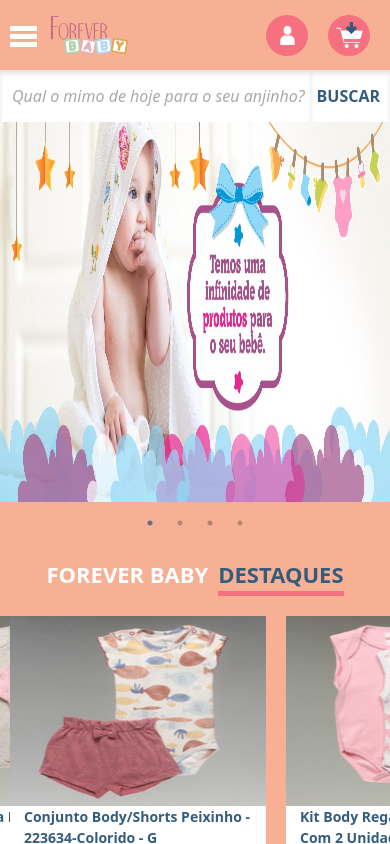
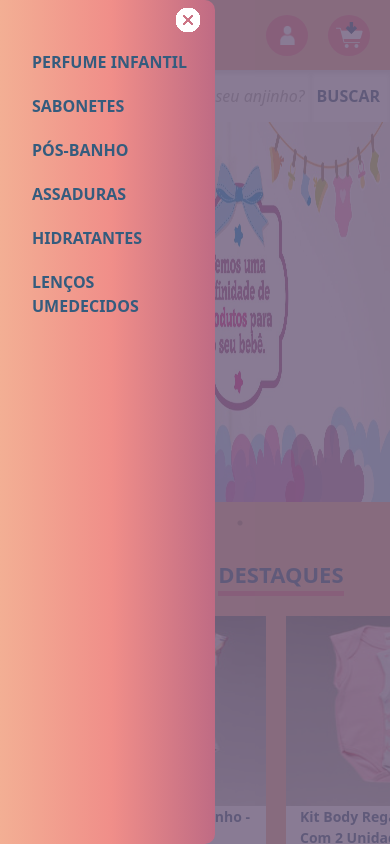
Before and after one commit to lucasquearis/forever-liss-case, a React (Create React App) app: page / in a window 390 px wide. Both pictures are taken after a click on the button 23 px from the left and 35 px from the top of the page. Shown: the top 844 px of the page. Built offline with nearby package versions, Linux system fonts and the light colour scheme.

Commit message:
estiliza menu hambuguer responsivo

```diff
--- a/src/App.jsx
+++ b/src/App.jsx
@@ -5,16 +5,18 @@ import Header from './components/Header';
 import Highlights from './components/Highlights';
 import Modal from './components/Modal';
 import Navigation from './components/Navigation';
+import NavigationHamburguer from './components/NavigationHamburguer';
 import Newsletter from './components/Newsletter';
 import SocialMedias from './components/SocialMedias';
 import StateContext from './context/StateContext';
 import './style.css';
 
 function App() {
-  const { isModalVisible } = useContext(StateContext);
+  const { isModalVisible, hamburguerOpen } = useContext(StateContext);
   return (
     <div className="App">
       {isModalVisible && <Modal />}
+      {hamburguerOpen && <NavigationHamburguer />}
       <Header />
       <Navigation />
       <Carrousel />
--- a/src/components/HamburguerMenu/index.jsx
+++ b/src/components/HamburguerMenu/index.jsx
@@ -1,10 +1,12 @@
-import React from 'react';
+import React, { useContext } from 'react';
 import './style.css';
 import hamburguerIcon from '../../icons/hamburguer-menu.png';
+import StateContext from '../../context/StateContext';
 
 function HamburguerMenu() {
+  const { setHamburguerOpen } = useContext(StateContext);
   return (
-    <button className="button-menu" type="button">
+    <button onClick={() => setHamburguerOpen(true)} className="button-menu" type="button">
       <img src={hamburguerIcon} alt="menu" />
     </button>
   );
--- a/src/components/Navigation/index.jsx
+++ b/src/components/Navigation/index.jsx
@@ -1,23 +1,19 @@
 /* eslint-disable jsx-a11y/anchor-is-valid */
-import React, { useContext } from 'react';
+import React from 'react';
 import { v4 as uuidv4 } from 'uuid';
 import listNavigation from '../../constants/listNavigation';
-import StateContext from '../../context/StateContext';
 import useWidth from '../../hooks/useWidth';
 import './style.css';
 
 function Navigation() {
-  const { hamburguerOpen } = useContext(StateContext);
   const [isMobile] = useWidth();
-  const condition = !isMobile || hamburguerOpen;
 
-  return condition ? (
+  return !isMobile ? (
     <nav className="nav-container">
       <ul>
         {listNavigation.map((item) => <li key={uuidv4()}><a href="#">{item}</a></li>)}
       </ul>
     </nav>
-
   ) : null;
 }
 
--- /dev/null
+++ b/src/components/NavigationHamburguer/index.jsx
@@ -0,0 +1,25 @@
+/* eslint-disable jsx-a11y/anchor-is-valid */
+import React, { useContext } from 'react';
+import { v4 as uuidv4 } from 'uuid';
+import listNavigation from '../../constants/listNavigation';
+import StateContext from '../../context/StateContext';
+import closeIcon from '../../icons/close.png';
+import './style.css';
+
+function NavigationHamburguer() {
+  const { setHamburguerOpen } = useContext(StateContext);
+  return (
+    <div className="menu-container">
+      <div className="menu-box">
+        <button onClick={() => setHamburguerOpen(false)} type="button">
+          <img src={closeIcon} alt="close" />
+        </button>
+        <ul className="products-container">
+          {listNavigation.map((item) => <a href="#" key={uuidv4()}><li>{item}</li></a>)}
+        </ul>
+      </div>
+    </div>
+  );
+}
+
+export default NavigationHamburguer;
--- /dev/null
+++ b/src/components/NavigationHamburguer/style.css
@@ -0,0 +1,40 @@
+.menu-container {
+  width: 100%;
+  height: 100vh;
+  top: 0;
+  left: 0;
+  z-index: 2;
+  background-color: rgba(108, 91, 122, 0.8);
+  display: flex;
+  justify-content: flex-start;
+  align-items: flex-start;
+  position: fixed;
+  overflow-y: scroll;
+}
+
+.menu-box {
+  background: linear-gradient(90deg, rgba(243,175,148,1) 0%, rgba(240,142,137,1) 52%, rgba(191,107,132,1) 100%);
+  height: 100%;
+  width: 55%;
+  border-radius: 0 10px 10px 0;
+}
+
+.menu-box > button {
+  position: fixed;
+  top: 5px;
+  left: calc(55% - 45px);
+  border-style: none;
+  background: none;
+}
+
+.products-container {
+  margin: 50px 0;
+  list-style: none;
+  padding-right: 20px;
+}
+
+.products-container > a > li {
+  color: #345C7E;
+  margin-bottom: 20px;
+  font-weight: 700;
+}
```
Also changed, not shown: src/icons/close.png (added).
